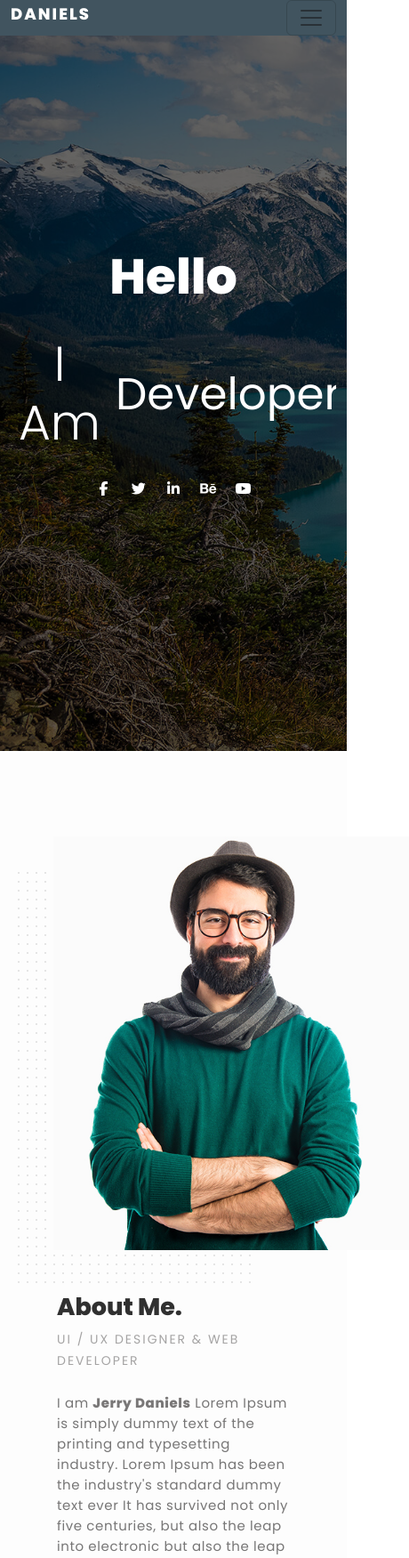
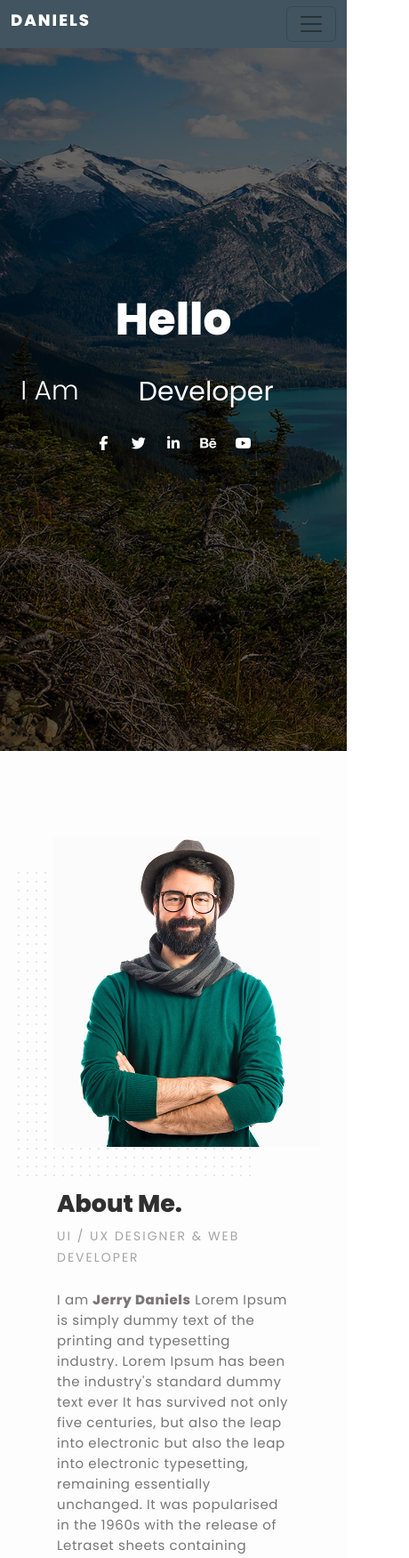
Before and after one commit to sarah-nadi/daniels, a plain HTML site: page index.html in a window 390 px wide. Shown: the top 1751 px of the page at 89% size, 460 px wide, since content can reach past the window. Drawn offline with Linux system fonts and the light colour scheme.

Commit message:
second commit

```diff
--- a/css/media.css
+++ b/css/media.css
@@ -0,0 +1,23 @@
+@media  (max-width: 720px){
+    .container .img .hero img{
+        width: 300px;
+    }
+    .navbar{
+        padding: 7px 0px;
+    }
+    .about .content .button{
+        margin-top: 10px;
+    }
+    .animated-text h2
+    {
+        font-size: 30px;
+    }
+    .animated-text .span-one{
+                font-size: 30px;
+
+
+            }
+    .header .container .h1{
+        font-size: 50px;
+    }
+}
--- a/css/style.css
+++ b/css/style.css
@@ -95,12 +95,10 @@ html{
     font-family: "Poppins", sans-serif;
     position: fixed;
     top:0px;
+    padding: 0px;
 
     background-color:#41545F;
     z-index: 9;
-    width:100%;
-    TOP:0px;
-    LEFT:0PX;
 
     .navbar-brand{
         font-weight: 800;
@@ -147,6 +145,9 @@ html{
 .about .hero{
     position: relative;
     z-index: 4;
+    img{
+        width: 400px;
+    }
     &::before{
         content: "";
             position: absolute;
--- a/index.html
+++ b/index.html
@@ -17,7 +17,7 @@
 </head>
 <body data-bs-spy="scroll" data-bs-target="#navbarNav">
     <div class="navbar ">
-        <nav class="navbar container-fluid navbar-expand-lg py-0  ">
+        <nav class="navbar container-fluid navbar-expand-lg   ">
             <div class="container  ">
               <a class="navbar-brand text-white h1" href="#">DANIELS</a>
               <button class="navbar-toggler" type="button" data-bs-toggle="collapse" data-bs-target="#navbarNav" aria-controls="navbarNav" aria-expanded="false" aria-label="Toggle navigation">
@@ -101,8 +101,8 @@
       <div class="container  my-5">
         <div class="row px-5">
           <div class="img col-md-5  ">
-            <div class="hero pe-5 mb-5">
-              <img width="400px" src="./imgs/hero.jpg" alt="author picture">
+            <div class="hero pe-5 ms-0 mb-5">
+              <img src="./imgs/hero.jpg" alt="author picture">
             </div>
           </div>
           <div class="content col-md-7  px-3">
```
